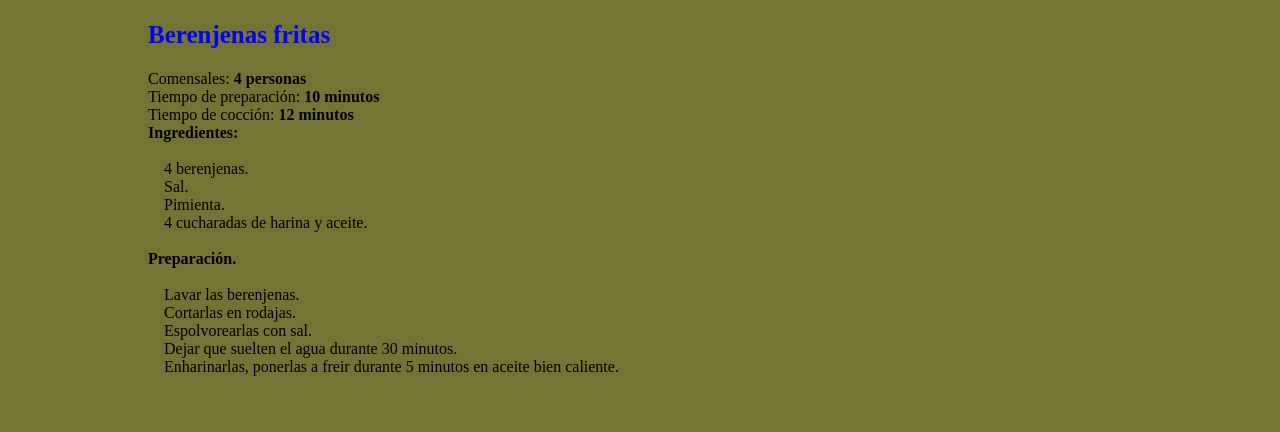
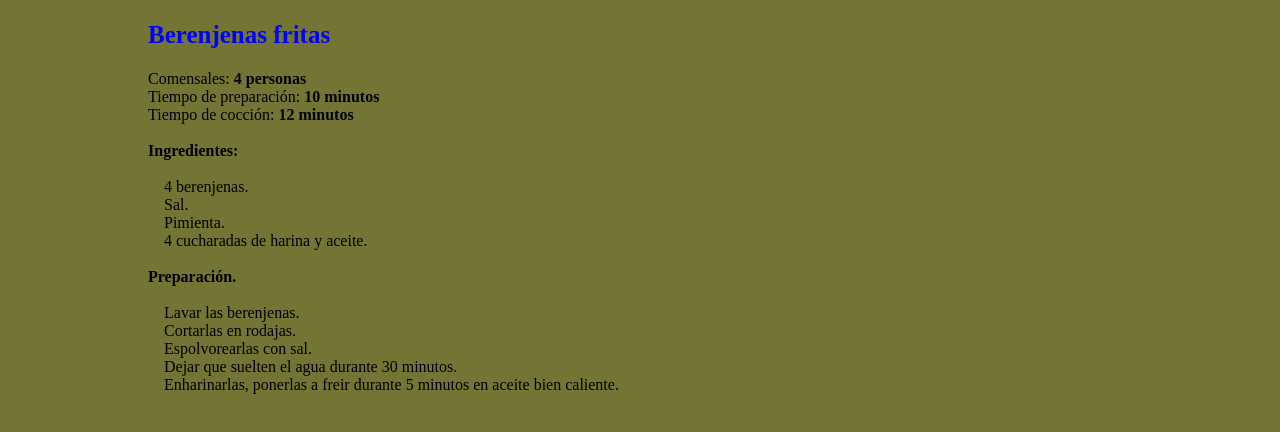
Before and after one commit to oscar08850/UD5_28, a plain HTML site: page EJ04/platosemana.html in a window 1280 px wide. Shown: the part 106-538 px from the top of the page. Drawn offline with Linux system fonts and the light colour scheme.

Commit message:
Solucionado problema texto

```diff
--- a/EJ04/platosemana.html
+++ b/EJ04/platosemana.html
@@ -15,7 +15,7 @@
     <h2>Berenjenas fritas</h2>
     <p>Comensales: <strong>4 personas</strong>  <br>
         Tiempo de preparación: <strong>10 minutos</strong> <br>
-        Tiempo de cocción: <strong>12 minutos</strong> <br>
+        Tiempo de cocción: <strong>12 minutos</strong> <br><br>
         <strong>Ingredientes: </strong> <br><br>
 
         &nbsp;&nbsp;&nbsp;&nbsp;4 berenjenas. <br>
```
